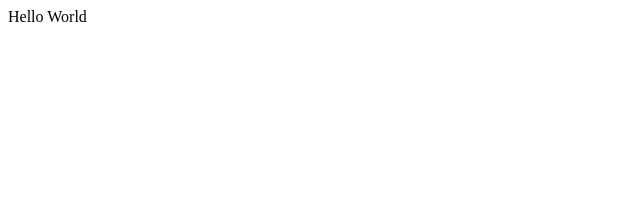
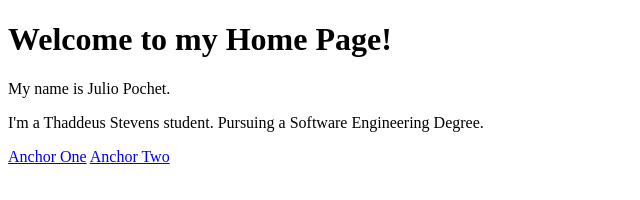
Before and after one commit to jpochetedmead/jpochetedmead.github.io, a plain HTML site: page index.html in a window 1280 px wide. Shown: the whole page, without its empty margins (0-640 px from the left). Drawn offline with Linux system fonts and the light colour scheme.

Commit message:
added styles-css and  modified the index

```diff
--- a/index.html
+++ b/index.html
@@ -1 +1,15 @@
-<p>Hello World</p>
+<!DOCTYPE html>
+<html lang="en" dir="ltr">
+ <head>
+  <meta charset="utf-8">
+  <title>Title</title>
+  <link href="styles.css" rel="stylesheet" type="text/css" />
+ </head>
+ <body>
+  <h1>Welcome to my Home Page!</h1>
+   <p>My name is Julio Pochet.</p>
+   <p class="hippo">I'm a Thaddeus Stevens student. Pursuing a Software Engineering Degree.</p>
+   <a href="#">Anchor One</a>
+   <a href="#">Anchor Two</a>
+ </body>
+</html>
```
Also changed, not shown: styles.css (added).
